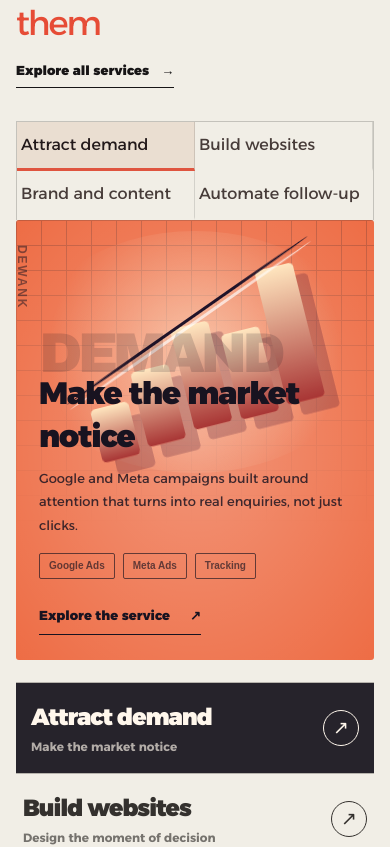
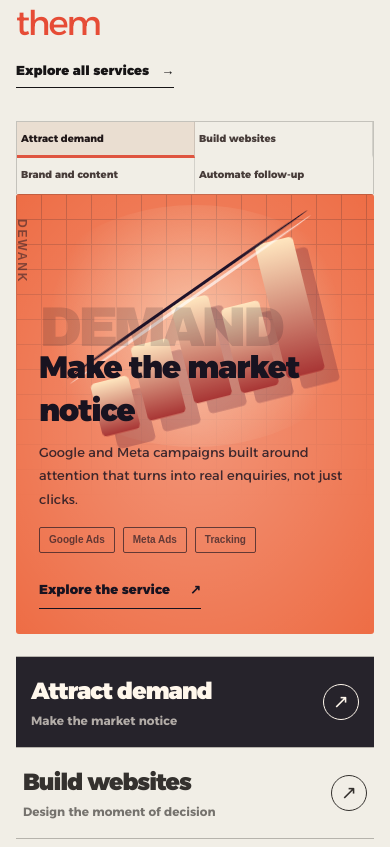
Before and after one commit to mohammedrashad2011-ui/Dewank-2026-website, a Next.js app: page /en in a window 390 px wide. Shown: the part 2771-3618 px from the top of the page. Built offline with nearby package versions, Linux system fonts and the light colour scheme.

Commit message:
Use valid inherited font properties for responsive service scene controls

```diff
--- a/app/components/home-service-experience.css
+++ b/app/components/home-service-experience.css
@@ -344,7 +344,7 @@
     border:0;border-inline-end:1px solid rgba(19,18,18,.13);
     border-bottom:3px solid transparent;
     background:transparent;color:#473c39;
-    text-align:center;font:800 clamp(10px,2vw,13px)/1.5 inherit;
+    text-align:center;font-family:inherit;font-size:clamp(10px,2vw,13px);font-weight:800;line-height:1.5;
     cursor:pointer;
   }
   .growth-home-experiment .hm-services-mobile-switch button:last-child{border-inline-end:0}
```
